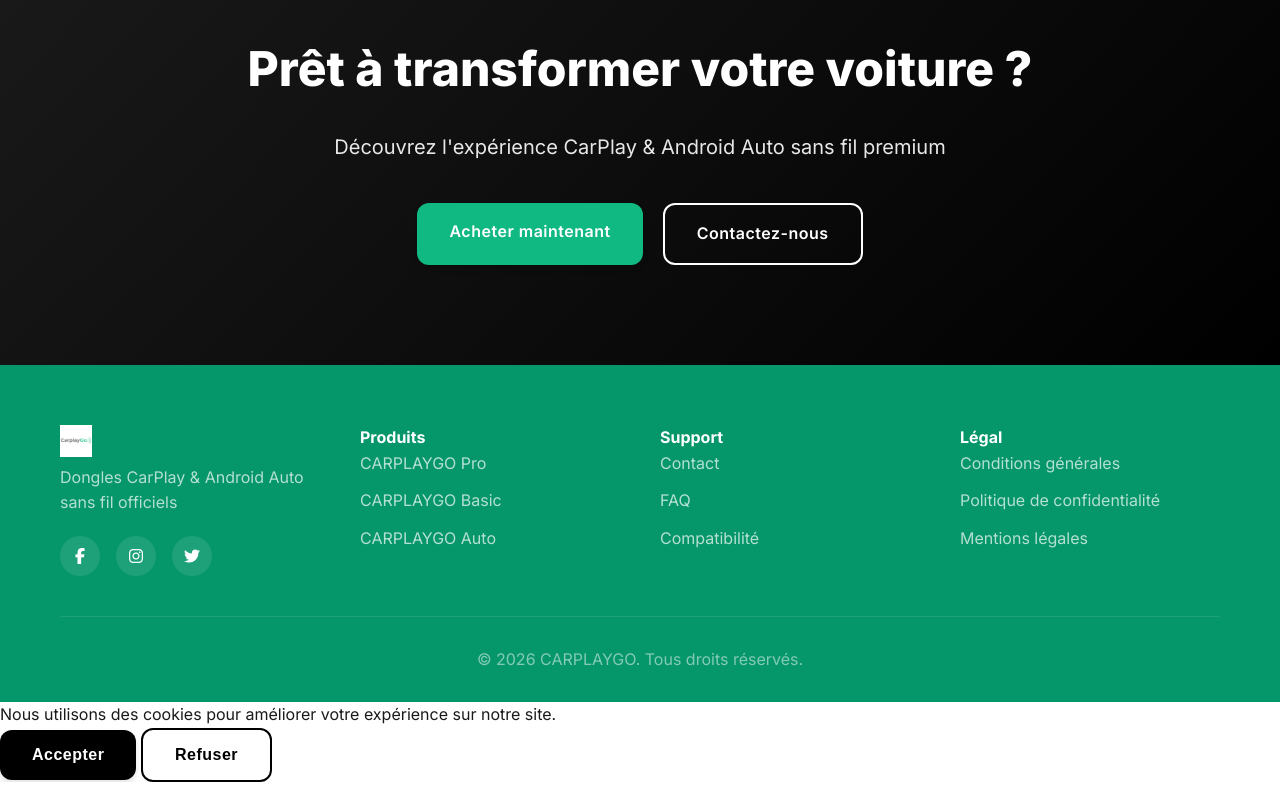
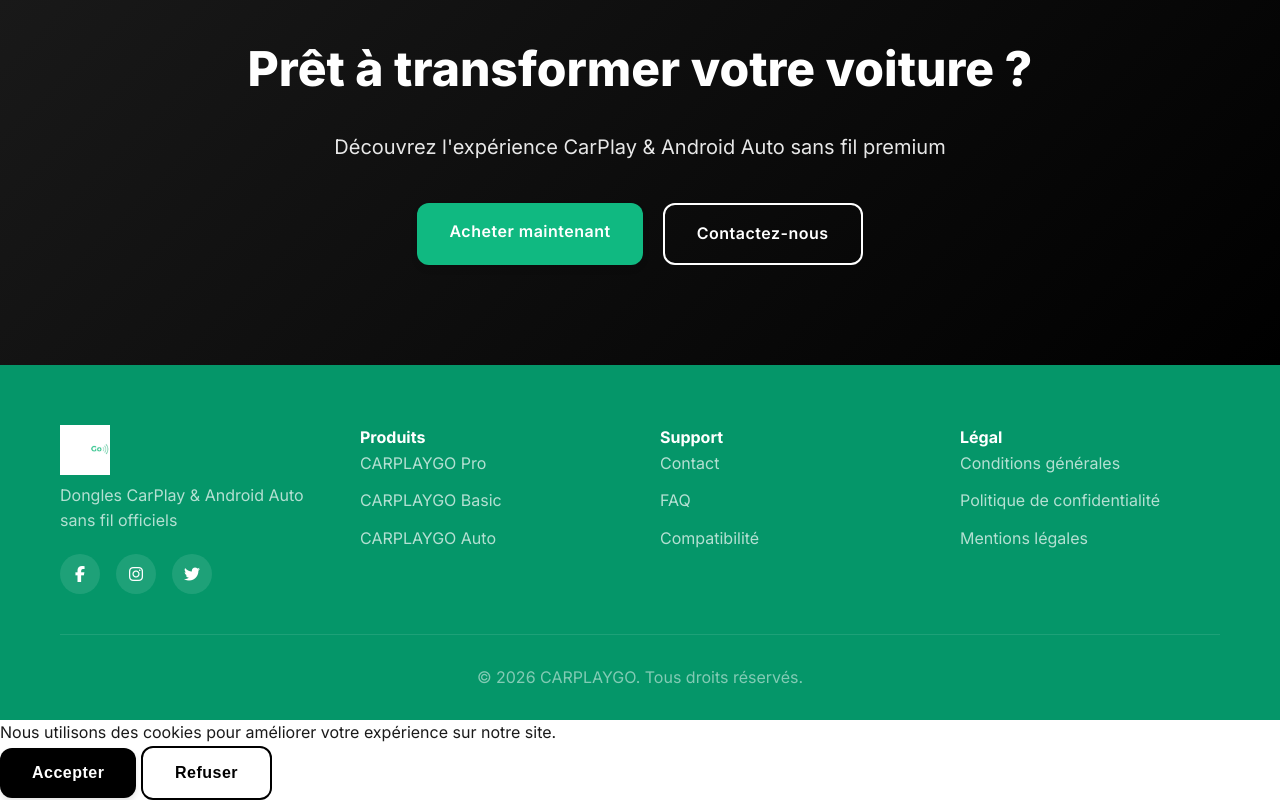
Before and after one commit to kaninuinfo-glitch/carplaygo74, a website: page index.html in a window 1280 px wide. Shown: the part 5306-6106 px from the top of the page. Drawn offline with Linux system fonts and the light colour scheme.

Commit message:
Bigger logo 50px, use logo-go.png for footer

```diff
--- a/index.html
+++ b/index.html
@@ -440,7 +440,7 @@
             <div class="footer-content">
                 <div class="footer-section">
                     <a href="#home" class="logo-link footer-logo">
-                        <img src="logo-full.png" alt="CarplayGo" height="40">
+                        <img src="logo-go.png" alt="CarplayGo" height="50">
                     </a>
                     <p>Dongles CarPlay & Android Auto sans fil officiels</p>
                     <div class="social-links">
--- a/styles.css
+++ b/styles.css
@@ -83,12 +83,12 @@ body {
 
 .logo-link img {
     display: block;
-    height: 32px;
+    height: 50px;
     width: auto;
 }
 
 .footer-logo img {
-    height: 32px;
+    height: 50px;
 }
 
 .nav-menu {
```
